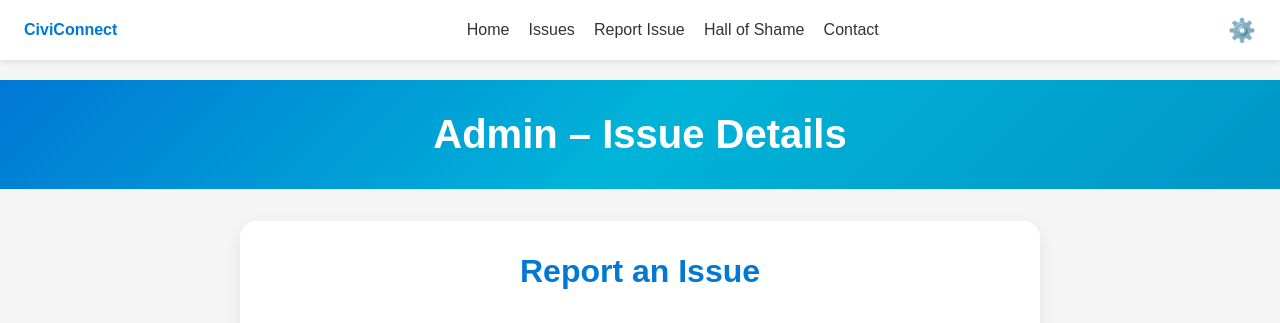
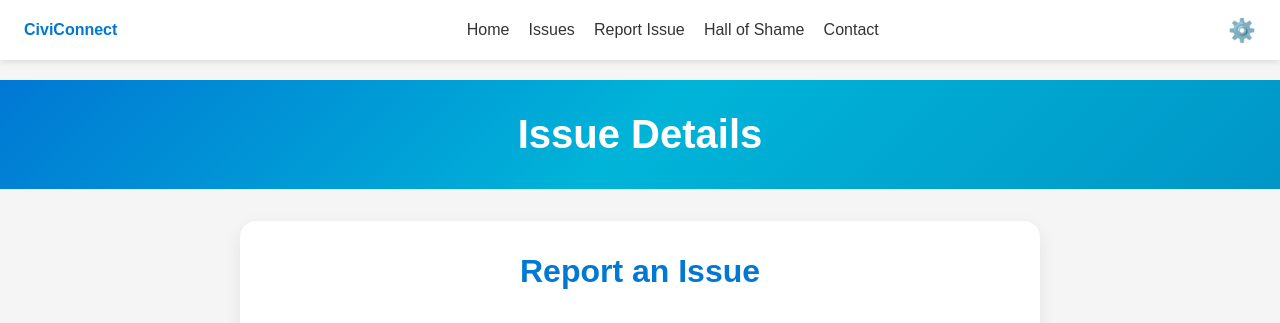
Before and after one commit to YashasviRastogi/civicconnect, a Flask app: page /issues in a window 1280 px wide. Shown: the top 323 px of the page. Run offline with Flask 3, Linux system fonts and the light colour scheme; the visitor is signed in with stand-in values (Sample User, id 1); data that the repository does not hold is empty.

Commit message:
Add files via upload

```diff
--- a/templates/issues.html
+++ b/templates/issues.html
@@ -220,7 +220,7 @@
 
     <!-- Page Header -->
     <header class="page-header">
-        <h1>Admin – Issue Details</h1>
+        <h1>Issue Details</h1>
     </header>
     <!-- Issue Form Section -->
     <section id="issue-section">
```
